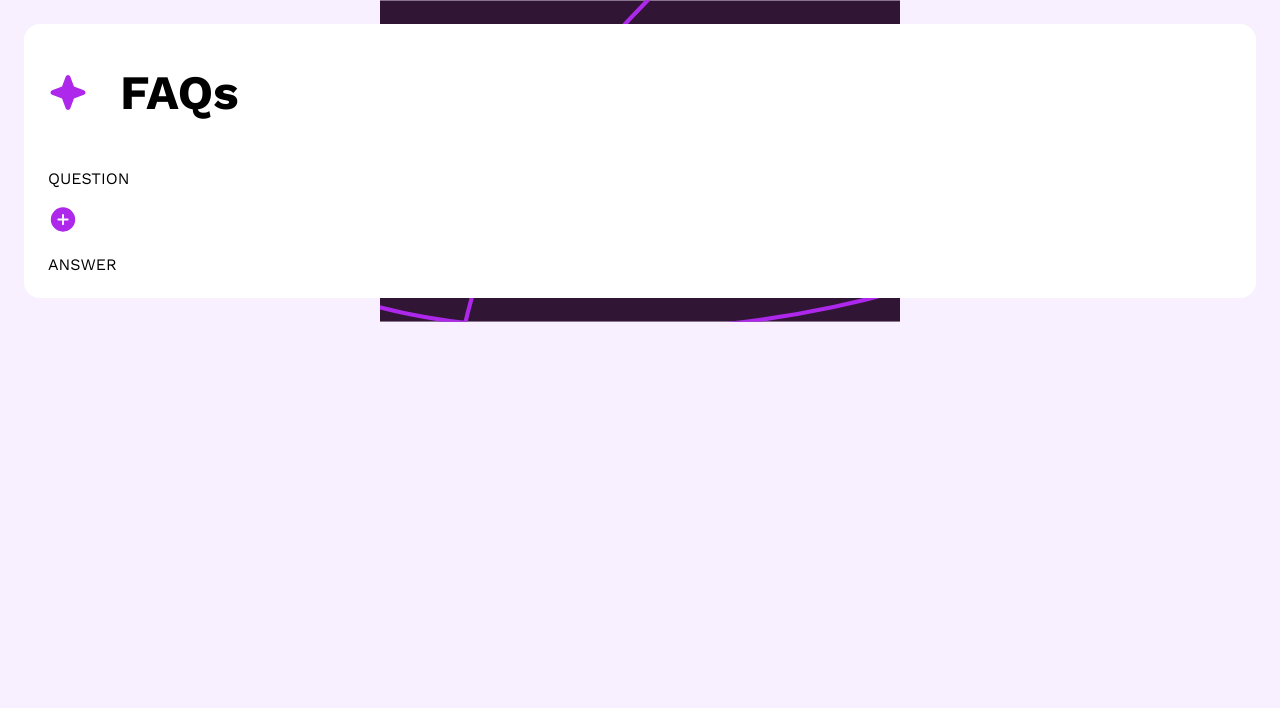
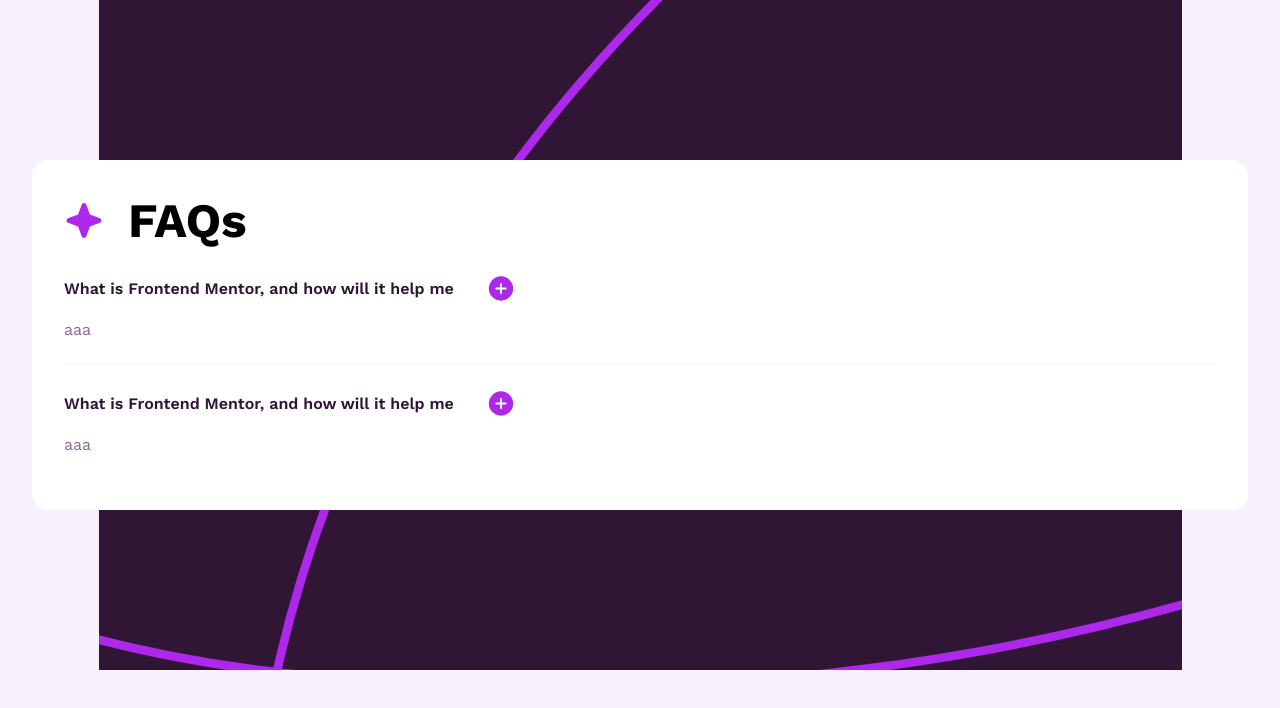
Before and after one commit to Mickey1992/frontend-mentor-faq-accordion, a React (Vite) app: page / in a window 1280 px wide. Shown: the top 708 px of the page. Built offline with nearby package versions, Linux system fonts and the light colour scheme.

Commit message:
set style for the faq contents

```diff
--- a/src/App.css
+++ b/src/App.css
@@ -2,6 +2,13 @@
 	display: inline-block;
 	font-weight: 700;
 	font-size: 3rem;
+	margin-left: 0.5em;
+}
+
+main {
+	background-color: var(--white);
+	border-radius: 1em;
+	padding: 2em;
 }
 
 .header {
@@ -11,11 +18,36 @@
 	align-items: center;
 }
 
-.faqs {
-	background-color: var(--white);
-	border-radius: 1em;
+.faqs > * + * {
+	border-top: 0.1rem solid var(--light-pink);
 }
 
-.icon {
-	display: inline-block;
+.faqs * {
+	padding-left: 0;
 }
+
+.faq-accordion {
+	padding: 1.5em 0;
+}
+
+.faq-accordion p {
+	margin-right: 2em;
+}
+
+.question {
+	display: flex;
+	font-weight: 600;
+	color: var(--dark-purple);
+	justify-content: flex-start;
+	align-items: center;
+	padding-bottom: 1em;
+}
+
+.question .icon {
+	justify-self: flex-end;
+}
+
+p.answer {
+	font-weight: 400;
+	color: var(--grayish-purple);
+}
--- a/src/App.jsx
+++ b/src/App.jsx
@@ -4,13 +4,23 @@
 
 function App() {
 	return (
-		<main className="faqs">
+		<main>
 			<section className="header">
 				<img className="icon" src={starIcon} alt="a star icon" />
 				<h2>FAQs</h2>
 			</section>
 
-			<FaqAccordion />
+			<section className="faqs">
+				<FaqAccordion
+					question="What is Frontend Mentor, and how will it help me"
+					answer="aaa"
+				/>
+
+				<FaqAccordion
+					question="What is Frontend Mentor, and how will it help me"
+					answer="aaa"
+				/>
+			</section>
 		</main>
 	);
 }
--- a/src/components/FaqAaccordion.jsx
+++ b/src/components/FaqAaccordion.jsx
@@ -1,15 +1,18 @@
 import plusIcon from "../assets/images/icon-plus.svg";
 import minusIcon from "../assets/images/icon-minus.svg";
 
-export default function FaqAccordion() {
+export default function FaqAccordion({ question, answer }) {
 	return (
-		<div>
-			<p>QUESTION </p>
-			<img
-				src={plusIcon}
-				alt="a plus icon which means you can click to see the question answer"
-			></img>
-			<p>ANSWER</p>
+		<div className="faq-accordion">
+			<div className="question">
+				<p>{question} </p>
+				<img
+					className="icon"
+					src={plusIcon}
+					alt="a plus icon which means you can click to see the question answer"
+				></img>
+			</div>
+			<p className="answer">{answer}</p>
 		</div>
 	);
 }
--- a/src/index.css
+++ b/src/index.css
@@ -12,7 +12,7 @@
 *,
 ::before,
 ::after {
-	padding: 0.5em;
+	padding: 0em;
 	margin: 0;
 	box-sizing: border-box;
 }
@@ -25,4 +25,5 @@
 	background-size: contain;
 
 	max-width: 100vw;
+	padding: 10em 2em;
 }
```
